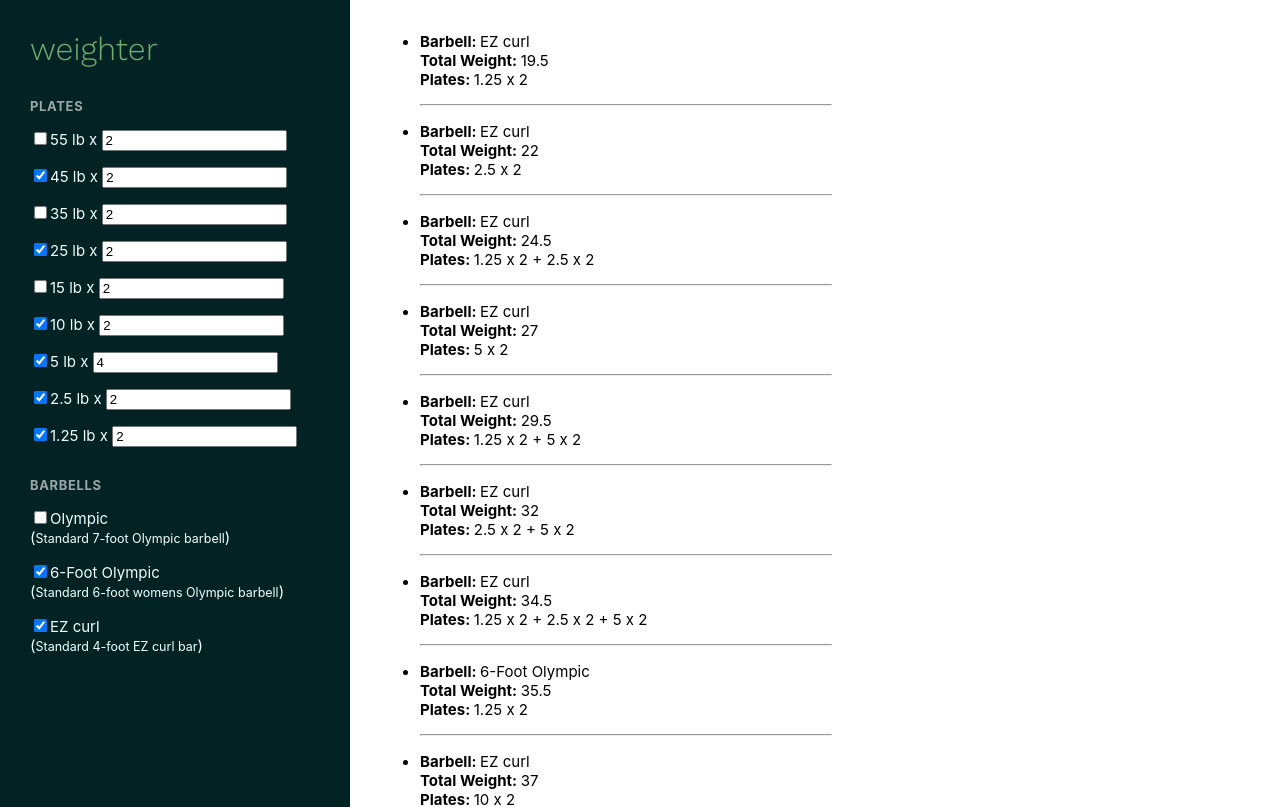
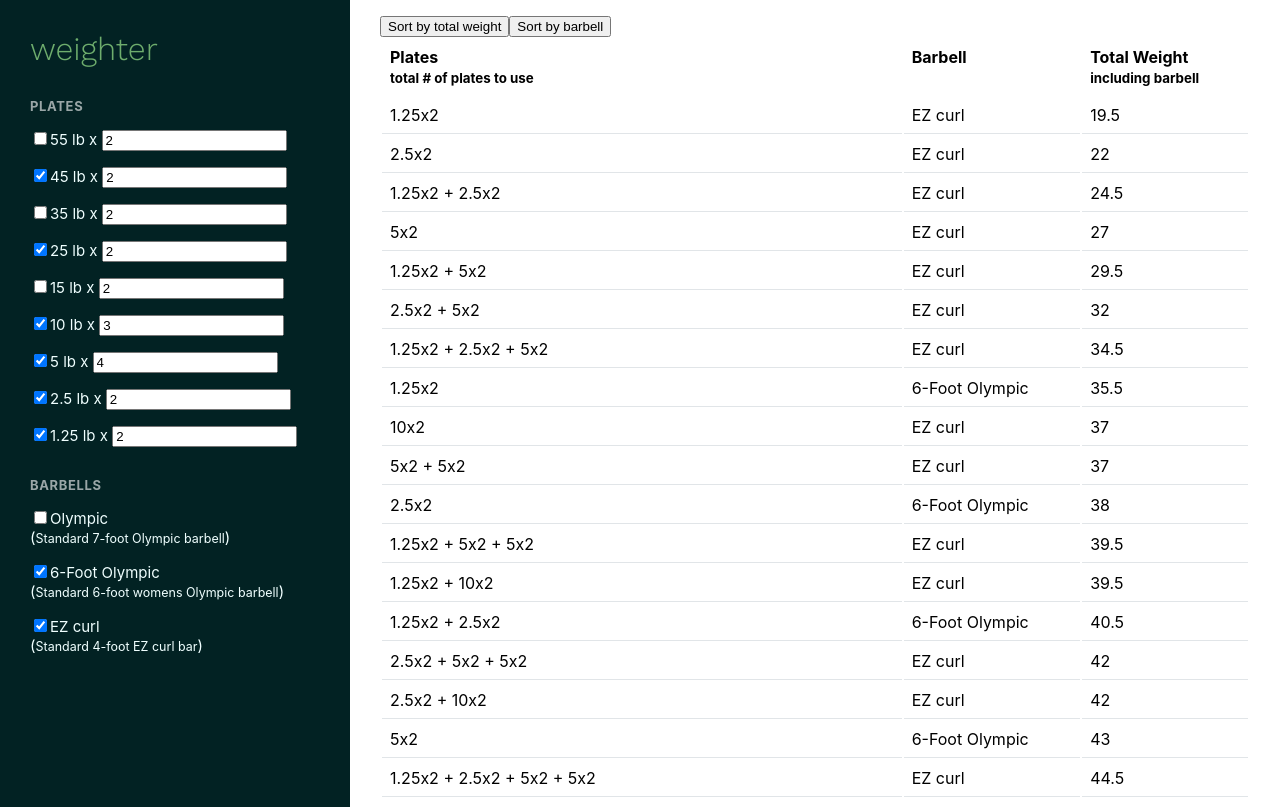
Before and after one commit to lstanard/weighter, a React (Create React App) app: page / in a window 1280 px wide. Shown: the top 807 px of the page. Built offline with nearby package versions, Linux system fonts and the light colour scheme.

Commit message:
Updated results rendering to use table element, accounted for plate quantity in results

```diff
--- a/src/App.tsx
+++ b/src/App.tsx
@@ -65,7 +65,7 @@ function App(): ReactElement {
     {
       id: "028c096b-a080-4934-bf94-8b02e042beb6",
       weight: 10,
-      quantity: 2,
+      quantity: 3,
       selected: true,
     },
     {
--- a/src/components/ResultsTable/ResultsTable.tsx
+++ b/src/components/ResultsTable/ResultsTable.tsx
@@ -71,6 +71,7 @@ const getPlateCombinations = (plates: number[]): number[][] => {
 };
 
 /**
+ * Get the sum of all provided plates, doubled
  *
  * @param plates
  */
@@ -79,6 +80,8 @@ const getPlatesTotalWeight = (plates: number[]): number => {
 };
 
 /**
+ * Utility for creating a unique id for each result, mainly
+ * for the purposes of providing a unique key when rendering.
  *
  * @param totalWeight
  * @param plates
@@ -105,15 +108,19 @@ const ResultsTable = ({
         return;
       }
 
-      /**
-       * TODO: This doesn't yet account for plate quantites (treats all as just 2 of each)
-       */
-      const availablePlates: Plate[] = plates.filter((plate) => plate.selected);
+      const flattenedPlates: number[] = [];
+      plates
+        .filter((plate) => plate.selected)
+        .forEach((plate) => {
+          const pairs = plate.quantity ? Math.floor(plate.quantity / 2) : 1;
+          for (let i = 0; i < pairs; i += 1) {
+            flattenedPlates.push(plate.weight);
+          }
+        });
       const plateCombinations: number[][] = getPlateCombinations(
-        availablePlates.map((plate) => plate.weight)
+        flattenedPlates
       );
 
-      // eslint-disable-next-line consistent-return
       plateCombinations.forEach((combination) => {
         const totalWeight = getPlatesTotalWeight(combination) + barbell.weight;
         const result = {
@@ -135,31 +142,45 @@ const ResultsTable = ({
 
   return (
     <div className="results-table-container">
-      <ul>
+      <button type="button">Sort by total weight</button>
+      <button type="button">Sort by barbell</button>
       {combinations.length ? (
-          combinations.map((combo) => (
-            <li key={combo.id}>
-              <p>
-                <strong>Barbell: </strong>
-                {combo.barbell.name}
+        <table>
+          <thead>
+            <tr>
+              <th>
+                Plates
                 <br />
-                <strong>Total Weight: </strong>
-                {combo.totalWeight}
+                <small>total # of plates to use</small>
+              </th>
+              <th>Barbell</th>
+              <th>
+                Total Weight
                 <br />
-                <strong>Plates: </strong>
-                {combo.plates.map((plate, index) => (
-                  <span key={`plate-${plate}`}>
-                    {plate} x 2 {index !== combo.plates.length - 1 ? "+ " : ""}
+                <small>including barbell</small>
+              </th>
+            </tr>
+          </thead>
+          <tbody>
+            {combinations.map((result) => (
+              <tr key={result.id}>
+                <td>
+                  {result.plates.map((plate, index) => (
+                    // eslint-disable-next-line react/no-array-index-key
+                    <span key={`plate-${plate}-${index}`}>
+                      {plate}x2 {index !== result.plates.length - 1 ? "+ " : ""}
                     </span>
                   ))}
-              </p>
-              <hr />
-            </li>
-          ))
+                </td>
+                <td>{result.barbell.name}</td>
+                <td>{result.totalWeight}</td>
+              </tr>
+            ))}
+          </tbody>
+        </table>
       ) : (
         <p>No results</p>
       )}
-      </ul>
     </div>
   );
 };
--- a/src/styles.scss
+++ b/src/styles.scss
@@ -69,6 +69,7 @@ h3 {
 
 .results-table-container {
   padding: 15px 30px;
+  width: 100%;
 
   p,
   p strong {
@@ -76,4 +77,19 @@ h3 {
   }
 }
 
+table {
+  text-align: left;
+  width: 100%;
+
+  td,
+  th {
+    padding: 8px;
+    vertical-align: top;
+  }
+
+  td {
+    border-bottom: 1px solid $concrete;
+  }
+}
+
 // END TEMP STYLES
```
Lines whose indentation alone changed are shown as unchanged.
